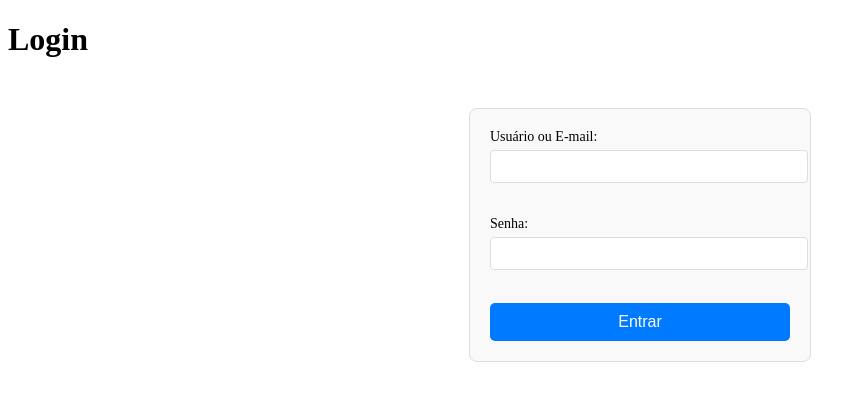
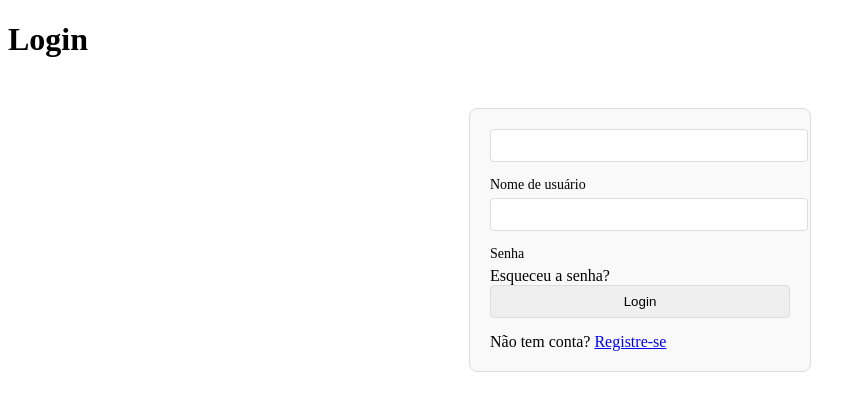
Before and after one commit to IsMoreiraKt/PAP, a PHP site: page /login.php in a window 1280 px wide. Shown: the top 411 px of the page, without its empty margins (0-866 px from the left). Run offline with PHP 8.4, Linux system fonts and the light colour scheme.

Commit message:
pap_v1_v1

```diff
--- a/php/login.php
+++ b/php/login.php
@@ -8,24 +8,32 @@ unset($_SESSION['login_error']);
 
 <head>
   <meta charset="UTF-8" />
-  <title>Login</title>
+  <title>Nutrichef Login</title>
   <link rel="stylesheet" href="../css/auth.css">
 </head>
 
 <body>
+  <div class="center">
     <h1>Login</h1>
     <?php if ($error_message): ?>
       <p style="color: red;"><?php echo htmlspecialchars($error_message); ?></p>
     <?php endif; ?>
     <form action="process_login.php" method="POST">
-    <label for="username">Usuário ou E-mail:</label>
-    <input type="text" name="username" id="username" required />
-    <br><br>
-    <label for="password">Senha:</label>
-    <input type="password" name="password" id="password" required />
-    <br><br>
-    <button type="submit">Entrar</button>
+      <div class="txt_field">
+        <input type="text" required>
+        <label>Nome de usuário</label>
+      </div>
+      <div class="txt_field">
+        <input type="password" required>
+        <label>Senha</label>
+      </div>
+      <div class="pass">Esqueceu a senha?</div>
+      <input type="submit" value="Login">
+      <div class="sginup_link">
+        Não tem conta? <a href="#">Registre-se</a>
+      </div>
     </form>
+  </div>
 </body>
 
 </html>
```
Lines whose indentation alone changed are shown as unchanged.
